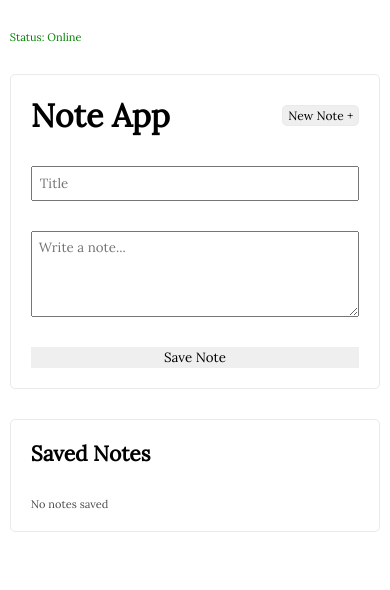
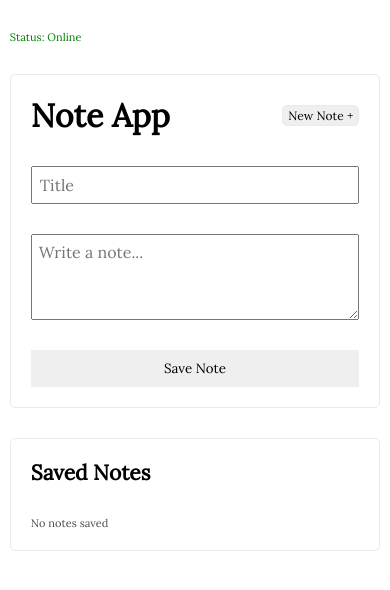
Before and after one commit to qobitech/react-template, a React (Vite) app: page / in a window 390 px wide. Shown: the top 590 px of the page. Built offline with nearby package versions, Linux system fonts and the light colour scheme.

Commit message:
updated form styling for mobile

```diff
--- a/src/note-app.tsx
+++ b/src/note-app.tsx
@@ -230,16 +230,18 @@ const NoteClass = styled.form`
     padding: 7px;
     outline: none;
     min-height: 70px;
+    font-size: 16px;
   }
   .text-input {
     padding: 7px;
     outline: none;
+    font-size: 16px;
   }
 
   .btn {
     outline: none;
     border: none;
-    padding: 2px 5px;
+    padding: 10px 5px;
   }
   .btn-new {
     outline: none;
```
